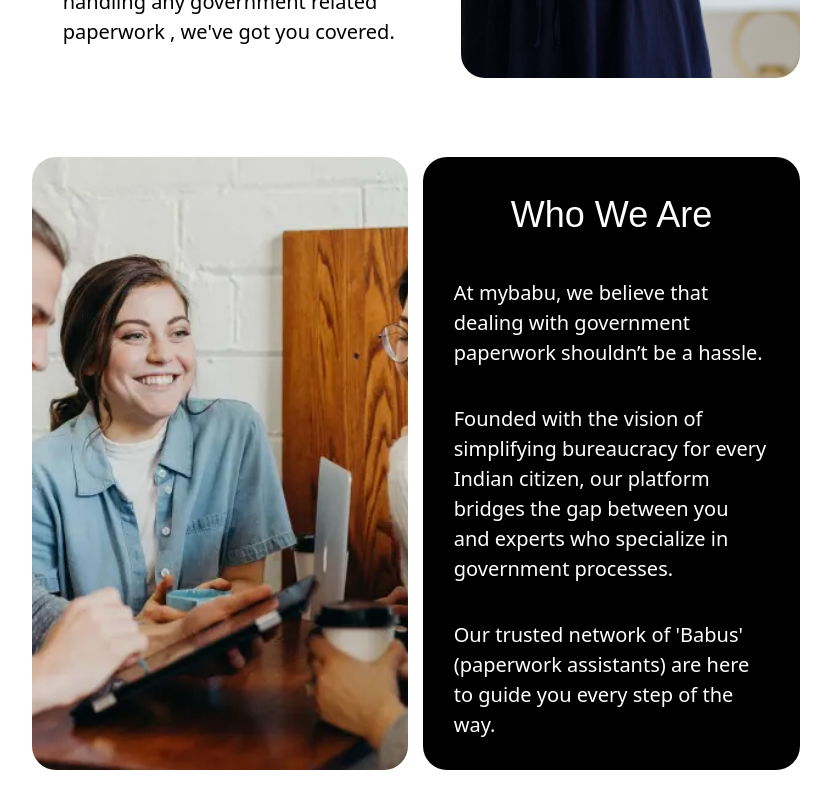
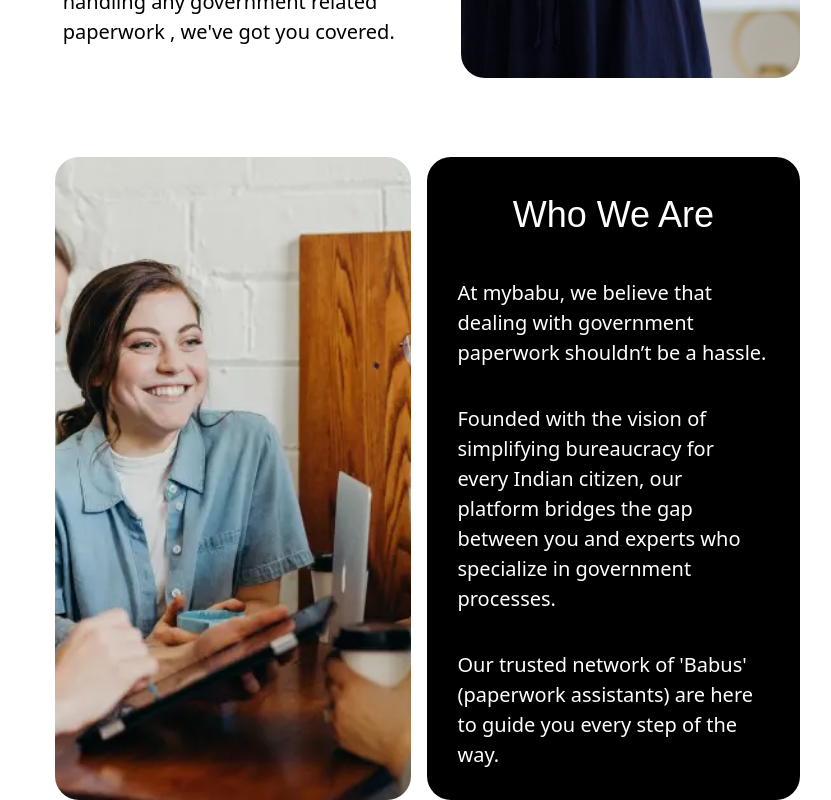
Before and after one commit to suryanshpandey61/Farmer_Site, a React (Create React App) app: page / in a window 1280 px wide. Shown: the part 754-1554 px from the top of the page, without its empty margins (224-1055 px from the left). Before the commit the page ends 1524 px from the top, so only its background shows below. Built offline with nearby package versions, Linux system fonts and the light colour scheme; a web font is replaced by a local one.

Commit message:
Hero Section 2 Updation

```diff
--- a/src/components/MyBabu.jsx
+++ b/src/components/MyBabu.jsx
@@ -62,7 +62,7 @@
       <div className="w-[60%] flex mx-auto pt-[4%] gap-x-[2%] ">
 
         {/* Left image div  */}
-        <div className=" w-[50%] flex items-stretch  ">
+        <div className=" w-[48%] flex items-stretch ml-[3%]  ">
           <img
             src={PersonalTraits}
             alt="User Image"
```
